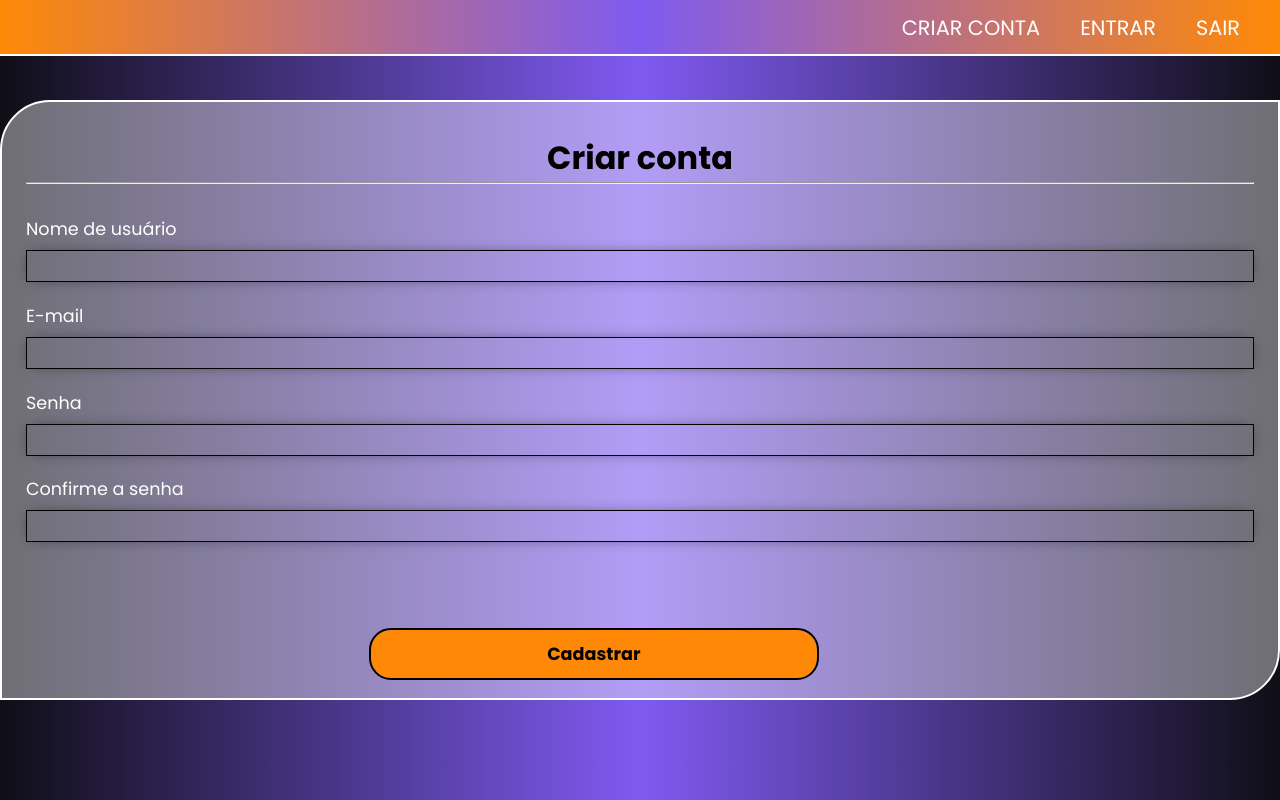
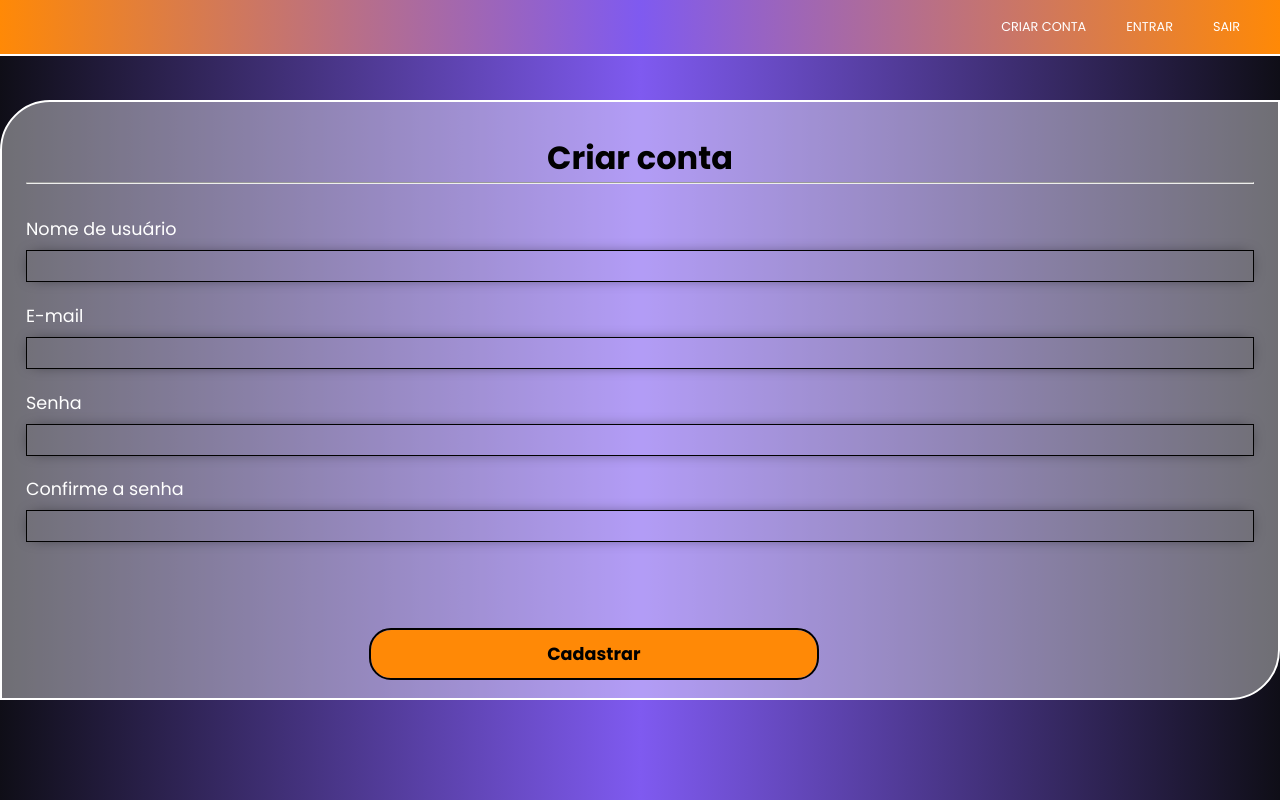
Before and after one commit to MatheusCGimenez/firebase_project, a React (Vite) app: page / in a window 1280 px wide. Built offline with nearby package versions, Linux system fonts and the light colour scheme.

Commit message:
Update Navbar.module.css

```diff
--- a/src/components/Navbar.module.css
+++ b/src/components/Navbar.module.css
@@ -36,3 +36,14 @@
   cursor: pointer;
   outline: 2px solid #010101;
 }
+
+@media (min-width: 320px) {
+
+  .nav{
+    margin-bottom: 1rem;
+  }
+
+  .nav ul li {
+    font-size: .8rem;
+  }
+}
```
